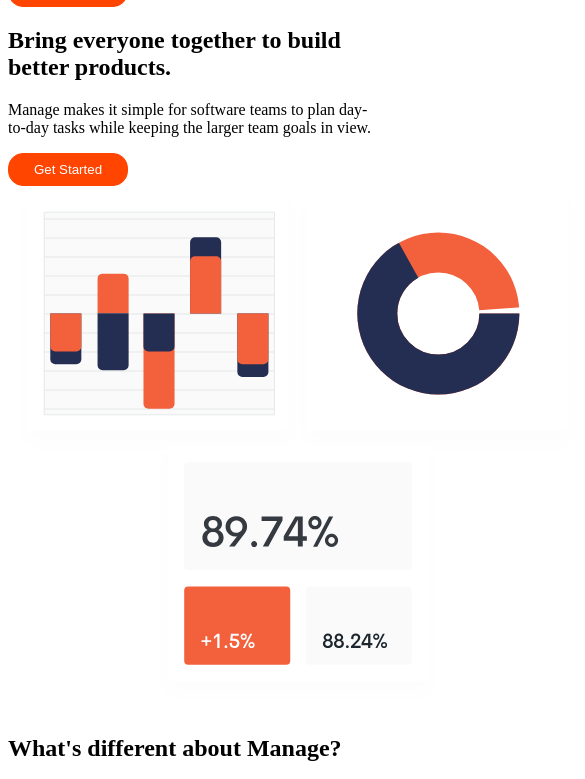
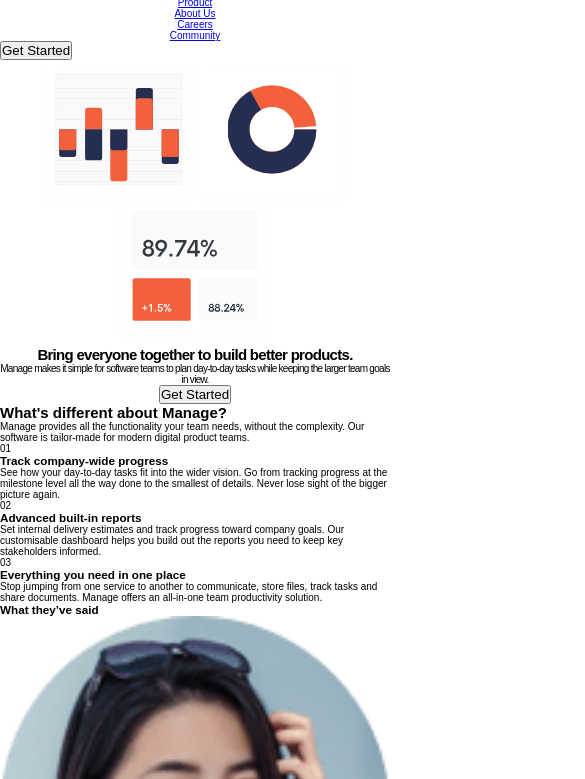
Before and after one commit to erik1942/manage-landing-page-master, a website: page index.html in a window 390 px wide. Shown: the part 80-859 px from the top of the page, 585 px wide, since content can reach past the window. Drawn offline with Linux system fonts and the light colour scheme.

Commit message:
mobile fist

```diff
--- a/index.html
+++ b/index.html
@@ -28,29 +28,33 @@
   </head>
   <body>
     <header>
-      <picture>
+      <picture class="logo">
         <img src="./images/logo.svg" alt="logo image" />
       </picture>
-      <nav>
-        <a href="#">Pricing</a>
-        <a href="#">Product</a>
-        <a href="#">About Us</a>
-        <a href="#">Careers</a>
-        <a href="#">Community</a>
+      <nav class="nav">
+        <div class="links flex-column">
+          <a href="#" class="typography-links">Pricing</a>
+          <a href="#" class="typography-links">Product</a>
+          <a href="#" class="typography-links">About Us</a>
+          <a href="#" class="typography-links">Careers</a>
+          <a href="#" class="typography-links">Community</a>
+        </div>
       </nav>
       <button class="btn">Get Started</button>
     </header>
     <main>
       <section>
+        <div class="main-section flex-column">
+          <picture class="main__picture">
+            <img src="./images/illustration-intro.svg" alt="graficas" />
+          </picture>
           <h1>Bring everyone together to build better products.</h1>
           <p>
             Manage makes it simple for software teams to plan day-to-day tasks
             while keeping the larger team goals in view.
           </p>
           <button class="btn">Get Started</button>
-        <picture>
-          <img src="./images/illustration-intro.svg" alt="graficas" />
-        </picture>
+        </div>
       </section>
       <section>
         <h2>What's different about Manage?</h2>
--- a/styles.css
+++ b/styles.css
@@ -1,29 +1,61 @@
-.btn {
-  background-color: orangered;
-  border: 1px solid orangered;
-  border-radius: 15px;
-  padding: 8px;
-  color: white;
-  width: 120px;
+html {
+  font-size: 62.5%;
 }
 
-.bullets {
-  background-color: orangered;
-  border: 1px solid orangered;
-  border-radius: 15px;
-  padding: 5px;
-  color: white;
-  width: 35px;
-  text-align: center;
+* {
+  margin: 0px;
+  padding: 0px;
+  box-sizing: border-box;
+  font-family: "Public Sans", sans-serif;
 }
 
-footer {
-  background-color: rgb(55, 58, 58);
+/*
+.nav {
+  background: linear-gradient(
+    180deg,
+    #2d314d 0%,
+    rgba(45, 49, 77, 0.0001) 100%
+  );
+  position: absolute;
+  top: 64px;
+  left: -100vw;
+  width: 100vw;
+  height: 100vh;
+  padding: 24px;
+}
+.nav .links {
+  background-color: var(--color-white);
 }
 
-aside {
-  background-color: orangered;
+.nav a {
+  display: block;
+  padding: 12px 0px;
 }
-#white {
-  color: white;
+
+.typography-links {
+  font-size: 1.8rem;
+  font-weight: 400;
+  letter-spacing: -0.014rem;
+}*/
+img {
+  width: 100%;
+  height: 100%;
 }
+
+.main__picture {
+  width: 318px;
+  height: 286px;
+}
+
+.main-section {
+  text-align: center;
+  letter-spacing: -0.071rem;
+}
+.flex-column {
+  display: flex;
+  flex-direction: column;
+  align-items: center;
+}
+.header .logo {
+  height: 20px;
+}
```
Lines whose indentation alone changed are shown as unchanged.
